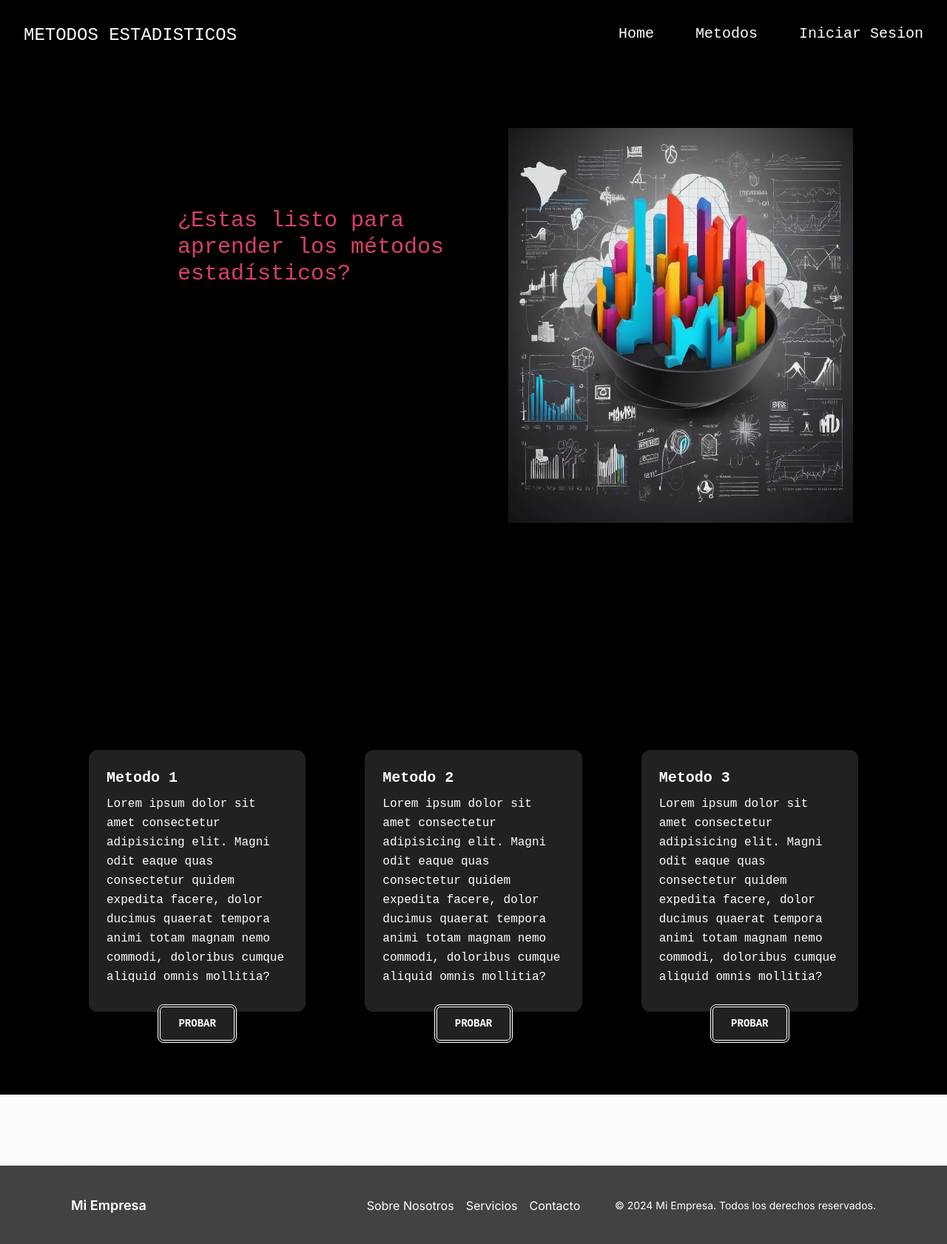
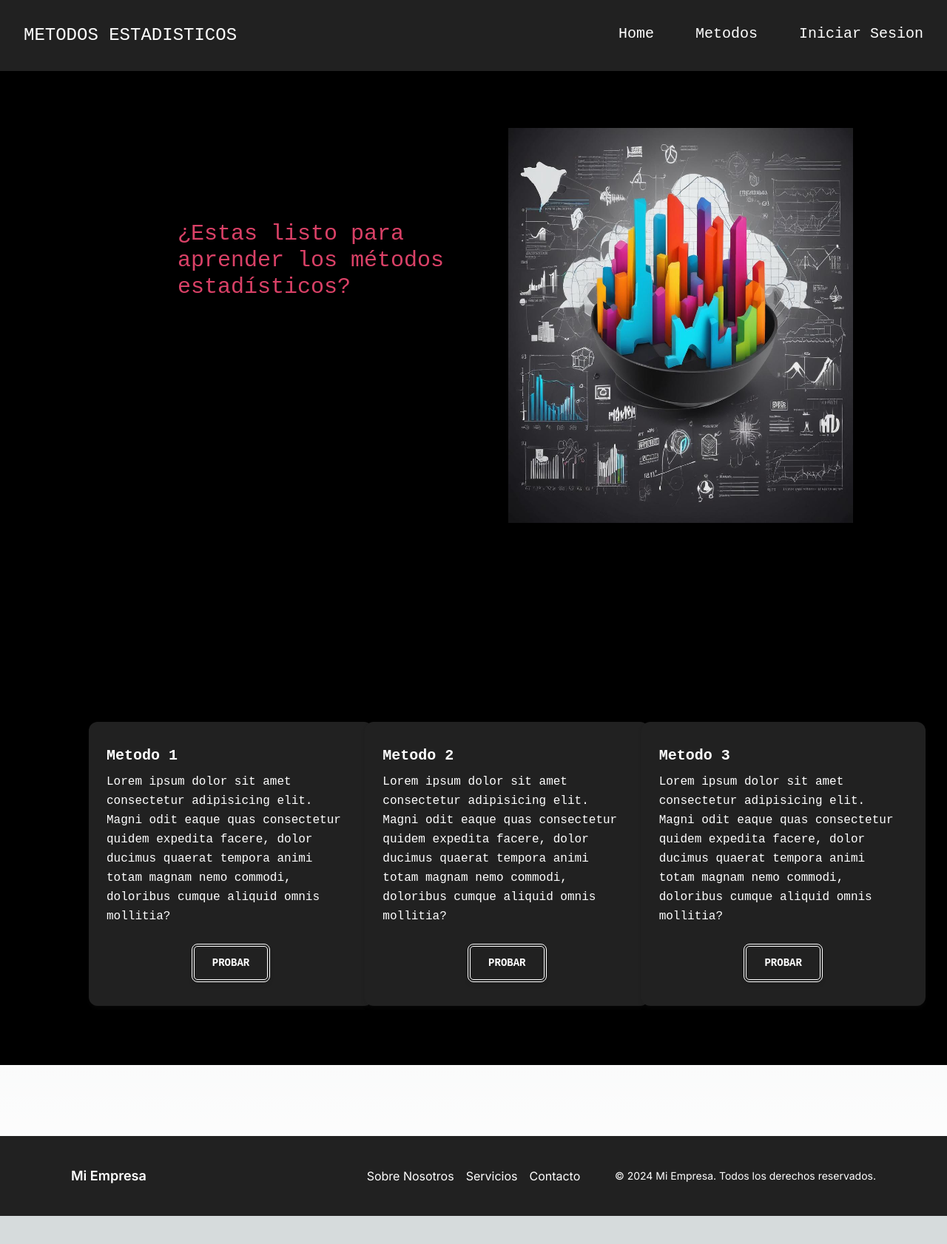
Before and after one commit to newneo4/Metodos-Estadisticos, a Next.js app in the folder frontend/: page / in a window 1280 px wide. Shown: the whole page at 74% size. After the commit the page ends 1644 px from the top, so only its background shows below. Built offline with nearby package versions, Linux system fonts and the light colour scheme.

Commit message:
update 2

```diff
--- a/frontend/src/app/login/page.jsx
+++ b/frontend/src/app/login/page.jsx
@@ -19,7 +19,7 @@ export default function Login() {
             id="usuario"
             value={username}
             onChange={(e) => setUsername(e.target.value)}
-            className="mb-10 w-full"
+            className="mb-5 w-full text-black"
           />
 
           <label htmlFor="password" className="text-xl mb-2">Contraseña:</label>
@@ -28,7 +28,7 @@ export default function Login() {
             id="password"
             value={password}
             onChange={(e) => setPassword(e.target.value)}
-            className="mb-10 w-full"
+            className="mb-5 w-full text-black"
           />
         </div>
         <span className="hover:text-[#DA4167] hover:cursor-pointer text-center mb-10">
--- a/frontend/src/app/registro/page.jsx
+++ b/frontend/src/app/registro/page.jsx
@@ -20,7 +20,7 @@ export default function Registro() {
             id="usuario"
             value={username}
             onChange={(e) => setUsername(e.target.value)}
-            className="mb-10 w-full"
+            className="mb-5 w-full text-black"
           />
 
           <label htmlFor="password" className="text-xl mb-2">Contraseña:</label>
@@ -29,7 +29,7 @@ export default function Registro() {
             id="password"
             value={password}
             onChange={(e) => setPassword(e.target.value)}
-            className="mb-10 w-full"
+            className="mb-5 w-full text-black"
           />
 
           <label htmlFor="password-confirm" className="text-xl mb-2">Confirmar contraseña:</label>
@@ -38,7 +38,7 @@ export default function Registro() {
             id="password-confirm"
             value={confirmPassword}
             onChange={(e) => setConfirmPassword(e.target.value)}
-            className="mb-10 w-full"
+            className="mb-5 w-full text-black"
           />
         </div>
         <button className="border-double border-4 border-white rounded-lg w-60 h-16 font-bold text-xl hover:bg-white hover:text-black">
--- a/frontend/src/components/app/home/Funciones.jsx
+++ b/frontend/src/components/app/home/Funciones.jsx
@@ -4,11 +4,11 @@ import Cards from '../widgets/Cards';
 
 const Funciones = () => {
   return (
-    <div className='box-border w-full h-[75vh] block gap-10 p-10' id="metodos">
+    <div className='box-border w-full h-[70vh] md:block flex gap-10 p-10' id="metodos">
         <div className='w-full h-[15%]'>
             <span className='font-titulo text-3xl'>METODOS</span>
         </div>
-        <div className='w-full h-[85%] flex items-center justify-center gap-20'>
+        <div className='w-full h-[85%] grid md:grid-cols-3 gap-20'>
             <Cards titulo={"Metodo 1"}/>
             <Cards titulo={"Metodo 2"}/>
             <Cards titulo={"Metodo 3"}/>
--- a/frontend/src/components/app/home/Hero.jsx
+++ b/frontend/src/components/app/home/Hero.jsx
@@ -5,7 +5,7 @@ import Image from 'next/image';
 const Hero = () => {
   return (
     <div className='w-full h-[100vh] flex' id='hero'>
-      <div className='w-1/2 h-full flex justify-start p-40'>
+      <div className='md:w-1/2 h-full flex md:justify-start justify-center p-40 w-full items-center'>
         <div className='flex flex-col gap-8'>
           <a className='text-5xl typing-effect' name="hero">BIENVENIDOS</a>
           <span className='text-3xl font-titulo text-[#DA4167]'>¿Estas listo para aprender los métodos estadísticos?</span>
@@ -14,7 +14,7 @@ const Hero = () => {
           </span>
         </div>
       </div>
-      <div className='w-1/2 h-full flex items-center justify-center py-20'>
+      <div className='md:w-1/2 md:h-full md:flex items-center justify-center py-20 hidden'>
         <Image src="/home-image.jpeg" width={600} height={600} alt='Imagen home' className='size-10/12'/>
       </div>
     </div>
--- a/frontend/src/components/app/widgets/Cards.jsx
+++ b/frontend/src/components/app/widgets/Cards.jsx
@@ -3,7 +3,7 @@ import { Button, Card, CardBody, CardFooter, CardHeader, Typography } from '@mat
 
 const Cards = ({ titulo }) => {
   return (
-    <Card color="gray" className="flex mt-6 w-96 hover:scale-110 box-border h-[80%] text-white">
+    <Card color="gray" className="flex mt-6 w-96 hover:scale-110 box-border justify-center h-auto text-white">
       <CardBody>
         <Typography variant="h5" color="white" className="mb-2  font-titulo">
           {titulo}
--- a/frontend/src/components/layout/Footer.jsx
+++ b/frontend/src/components/layout/Footer.jsx
@@ -3,7 +3,7 @@ import Link from 'next/link';
 
 export default function Footer() {
   return (
-    <footer className="bg-gray-800 text-white py-10 w-full mt-24 h-auto">
+    <footer className="bg-gray-900 text-white py-10 w-full mt-24 h-auto">
       <div className="mx-20 px-4 flex flex-col md:flex-row items-center">
         <div className="mb-4 md:mb-0 flex w-1/3 justify-start">
           <span className="text-lg font-semibold">Mi Empresa</span>
--- a/frontend/src/components/layout/Navbar.jsx
+++ b/frontend/src/components/layout/Navbar.jsx
@@ -10,7 +10,7 @@ const Navbar = () => {
 
   return (
     <header>
-        <nav className=' fixed flex w-full p-8 bg-black z-50 text-white h-auto'>
+        <nav className=' fixed flex w-full p-8 bg-gray-900 z-50 text-white h-auto'>
             <div className='flex w-full font-titulo text-2xl hover:text-[#DA4167] hover:cursor-pointer
             '>
                 <Link href = '/'>
```
